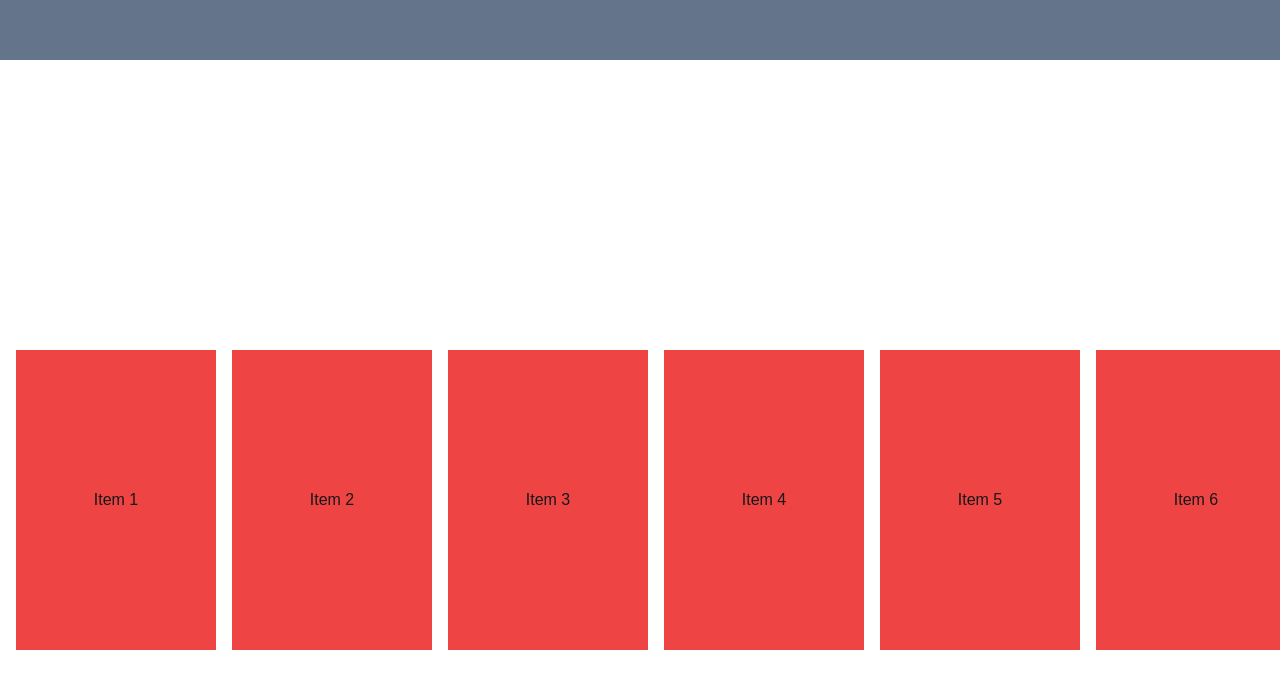
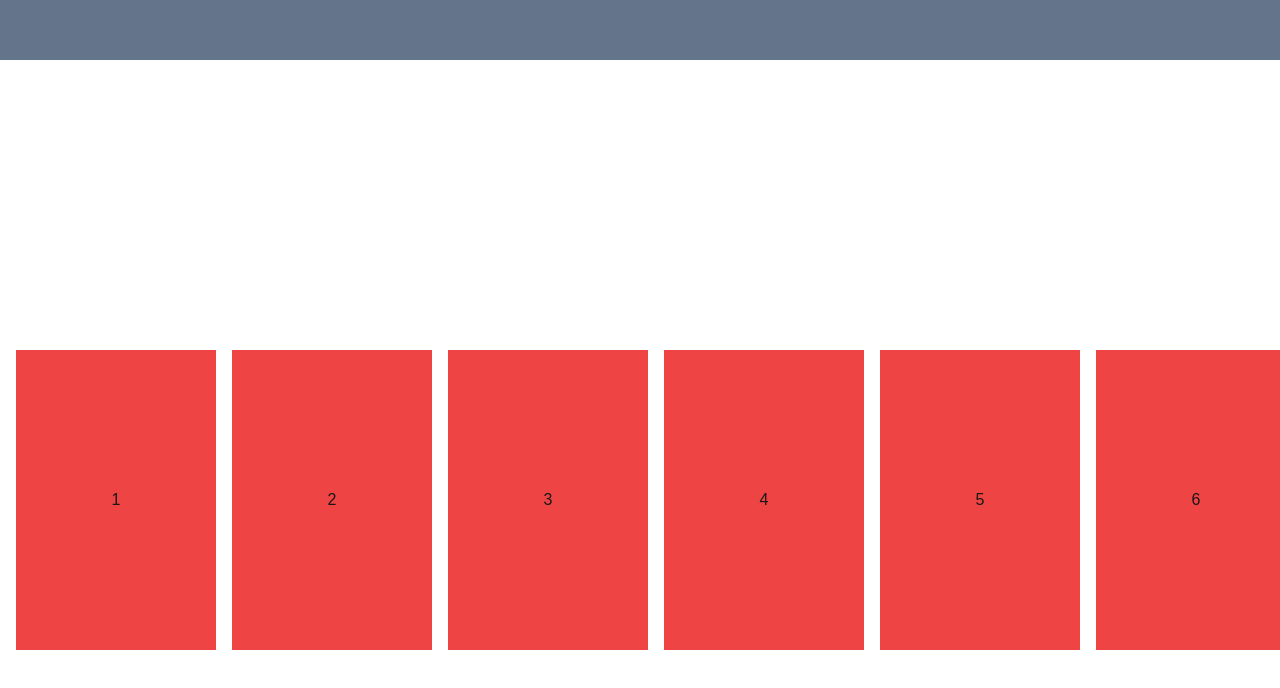
Before and after one commit to Fantuk/GSAP, a Next.js app: page / in a window 1280 px wide. Shown: the part 440-1128 px from the top of the page. Built offline with nearby package versions, Linux system fonts and the light colour scheme.

Commit message:
optimazed horizontal scroll

```diff
--- a/app/components/HorizontalAnimation/HorizontalAnimation.tsx
+++ b/app/components/HorizontalAnimation/HorizontalAnimation.tsx
@@ -1,48 +1,88 @@
-"use client"
-import React, { useRef } from 'react'
-import { useGSAP } from '@gsap/react'
-import { gsap } from 'gsap'
-import { ScrollTrigger } from 'gsap/ScrollTrigger'
+"use client";
+import React, { useRef, useEffect, useState } from "react";
+import { useGSAP } from "@gsap/react";
+import { gsap } from "gsap";
+import { ScrollTrigger } from "gsap/ScrollTrigger";
 
 export const HorizontalAnimation = () => {
-    const contentRef = useRef<HTMLUListElement>(null)
+  const contentRef = useRef<HTMLUListElement>(null);
+  const [visibleItems, setVisibleItems] = useState<number[]>([]);
+  const data = [1, 2, 3, 4, 5, 6, 7, 8, 9, 10];
   useGSAP(() => {
     if (!contentRef.current) return;
     const contentGap = contentRef.current
-            ? parseInt(window.getComputedStyle(contentRef.current).gap) : 0;
+      ? parseInt(window.getComputedStyle(contentRef.current).gap)
+      : 0;
 
-        const scrollbarWidth = (window.innerWidth - document.documentElement.clientWidth)
-        const contentWidth = contentRef.current.scrollWidth - contentRef.current.offsetWidth + scrollbarWidth
-        gsap.registerPlugin(ScrollTrigger)
-        gsap.fromTo(contentRef.current, {
-            x: contentGap
+    const scrollbarWidth =
+      window.innerWidth - document.documentElement.clientWidth;
+    const contentWidth =
+      contentRef.current.scrollWidth -
+      contentRef.current.offsetWidth +
+      scrollbarWidth;
+    gsap.registerPlugin(ScrollTrigger);
+    gsap.fromTo(
+      contentRef.current,
+      {
+        x: contentGap,
       },
       {
         scrollTrigger: {
-                trigger: '#container',
-                start: 'top top',
-                end: '+=100%',
+          trigger: "#container",
+          start: "top top",
+          end: "+=100%",
           pin: true,
-                scrub: 1
+          scrub: 1,
         },
         x: -contentWidth - contentGap,
-            ease: 'none'
-        })
-    }, [])
+        ease: "none",
+      }
+    );
+  }, []);
+
+  useEffect(() => {
+    const observer = new IntersectionObserver((entries) => {
+      entries.map((entry) => {
+        if (entry.isIntersecting) {
+          const index = parseInt(entry.target.getAttribute("data-index") || "");
+          if (!visibleItems.includes(index)) {
+            setVisibleItems((prev) => [...prev, index]);
+          }
+        }
+      });
+    }, {
+        root: null,
+        threshold: 0.1,
+    });
+
+    if (!contentRef.current) return;
+    const items = contentRef.current.children;
+    if (items) {
+      Array.from(items).map((item) => observer.observe(item));
+    }
+
+    return () => observer.disconnect();
+  }, [visibleItems]);
   return (
-    <div id='container' className='w-screen h-screen overflow-hidden mt-10 mb-10'>
-        <ul ref={contentRef} className='w-full h-full flex items-center gap-4'>
-            <li className='bg-red-500 h-[300px] w-[200px] flex items-center justify-center shrink-0'>Item 1</li>
-            <li className='bg-red-500 h-[300px] w-[200px] flex items-center justify-center shrink-0'>Item 2</li>
-            <li className='bg-red-500 h-[300px] w-[200px] flex items-center justify-center shrink-0'>Item 3</li>
-            <li className='bg-red-500 h-[300px] w-[200px] flex items-center justify-center shrink-0'>Item 4</li>
-            <li className='bg-red-500 h-[300px] w-[200px] flex items-center justify-center shrink-0'>Item 5</li>
-            <li className='bg-red-500 h-[300px] w-[200px] flex items-center justify-center shrink-0'>Item 6</li>
-            <li className='bg-red-500 h-[300px] w-[200px] flex items-center justify-center shrink-0'>Item 7</li>
-            <li className='bg-red-500 h-[300px] w-[200px] flex items-center justify-center shrink-0'>Item 8</li>
-            <li className='bg-red-500 h-[300px] w-[200px] flex items-center justify-center shrink-0'>Item 9</li>
-            <li className='bg-red-500 h-[300px] w-[200px] flex items-center justify-center shrink-0'>Item 10</li>
+    <div
+      id="container"
+      className="w-screen h-screen overflow-hidden mt-10 mb-10"
+    >
+      <ul ref={contentRef} className="w-full h-full flex items-center gap-4">
+        {data.map((item, index) => (
+          <li
+            className="bg-red-500 h-[300px] w-[200px] flex items-center justify-center shrink-0"
+            key={index}
+            data-index={index}
+            style={{
+              opacity: visibleItems.includes(index) ? 1 : 0,
+              transition: "opacity 0.5s",
+            }}
+          >
+            {item}
+          </li>
+        ))}
       </ul>
     </div>
-  )
-}
+  );
+};
```
Lines whose indentation alone changed are shown as unchanged.
